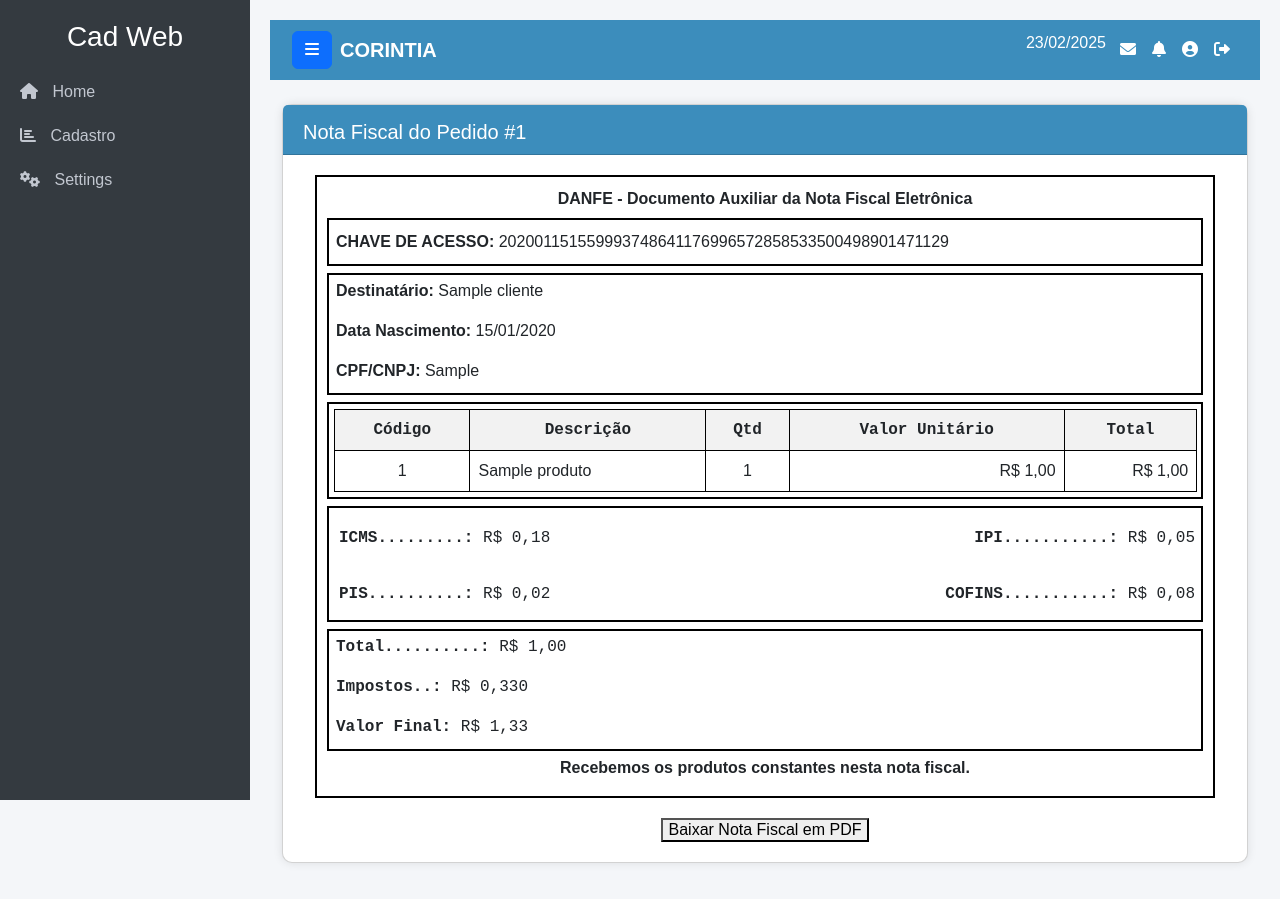
After one commit to Islno/CardWeb, a Django app: page /nota_fiscal/1/ in a window 1280 px wide. The commit adds this page. Run offline with Django 4.2, Linux system fonts and the light colour scheme; a user stored in the database is signed in; tables that the repository leaves empty hold one stand-in row (values such as "Sample post"); some libraries are stand-ins or nearby versions.

Commit message:
nota fiscal

```diff
--- a/home/urls.py
+++ b/home/urls.py
@@ -38,4 +38,6 @@ urlpatterns = [
     path('editar_item_pedido/<int:id>/', views.editar_item_pedido, name='editar_item_pedido'),
     path('form_pagamento/<int:id>/', views.form_pagamento, name='form_pagamento'),
     path('remover_pagamento/<int:id>/', views.remover_pagamento, name='remover_pagamento'),
+    path('editar_pagamento/<int:id>/', views.editar_pagamento, name='editar_pagamento'),
+    path('nota_fiscal/<int:pedido_id>/', views.nota_fiscal, name='nota_fiscal'),
 ]
--- a/home/views.py
+++ b/home/views.py
@@ -4,18 +4,22 @@ from .models import *
 from .forms import *
 from django.http import JsonResponse
 from django.apps import apps
+# from datetime import date
 from django.contrib.auth.decorators import login_required
-# from datetime import date
+from django.contrib.auth import logout
 import datetime
+
 @login_required
 def index(request):
     return render(request,'index.html')
+
 @login_required
 def categoria(request):
     contexto = {
         'lista': Categoria.objects.all().order_by('-id'),
     }
     return render(request, 'categoria/lista.html', contexto)
+
 @login_required
 def form_categoria(request):
     if (request.method == 'POST'):
@@ -65,6 +69,7 @@ def remover_categoria(request, id):
 
     return redirect('lista')
     # return render(request, 'categoria/lista.html')
+
 @login_required
 def detalhe_categoria(request, id):
     try:
@@ -76,12 +81,14 @@ def detalhe_categoria(request, id):
     return render(request, 'categoria/detalhes.html', {'categoria':categoria,})
 
 
+# Clientes Formulário
 @login_required
 def cliente(request):
     contexto={
         'listaCliente': Cliente.objects.all().order_by('-id')
     }
     return render(request,'cliente/lista.html', contexto)
+
 @login_required
 def form_cliente(request):
     if (request.method == 'POST'):
@@ -142,13 +149,14 @@ def detalhe_cliente(request, id):
     return render(request, 'cliente/detalhes.html', {'cliente':cliente,})
 
 
+# Produto Formulário
 @login_required
 def produto(request):
     contexto={
         'listaProduto': Produto.objects.all().order_by('-id')
     }
     return render(request,'produto/lista.html', contexto)
-@login_required
+
 def form_produto(request):
     if (request.method == 'POST'):
         form = ProdutoForm(request.POST)
@@ -185,6 +193,7 @@ def editar_produto(request, id):
         form = ProdutoForm(instance=produto)
 
     return render(request, 'produto/formulario.html', {'form':form,})
+
 @login_required
 def remover_produto(request, id):
     try:
@@ -196,6 +205,7 @@ def remover_produto(request, id):
         return redirect('listaProduto')
 
     return redirect('listaProduto')
+
 @login_required
 def detalhe_produto(request, id):
     try:
@@ -224,12 +234,15 @@ def ajustar_estoque(request, id):
     return render(request, 'produto/estoque.html', {'form': form,})
 
 
+# Teste
 @login_required
 def teste1(request):
     return render(request, 'testes/teste1.html')
+
 @login_required
 def teste2(request):
     return render(request, 'testes/teste2.html')
+
 @login_required
 def buscar_dados(request, app_modelo):
     termo = request.GET.get('q', '') # pega o termo digitado
@@ -247,6 +260,7 @@ def buscar_dados(request, app_modelo):
     resultados = modelo.objects.filter(nome__icontains=termo)
     dados = [{'id': obj.id, 'nome': obj.nome} for obj in resultados]
     return JsonResponse(dados, safe=False)
+
 @login_required
 def teste3(request):
     return render(request, 'testes/teste3.html')
@@ -305,9 +319,9 @@ def detalhes_pedido(request, id):
                 # Decrementando a quantidade do estoque
                 estoque_atual.qtde = estoque_atual.qtde - item_pedido.qtde
                 item_pedido.produto.estoque.qtde = estoque_atual
-                item_pedido.produto.estoque.save()   # Salvando a atualização do estoque
+                estoque_atual.save()
                 item_pedido.save()  # Salvando o item do pedido
-                print (f'atualizado: {estoque_atual.qtde}')
+                print (f'atualizado: {item_pedido.produto.estoque.qtde}')
 
                 messages.success(request, 'Produto adicionado com sucesso!')
                 itemPedido = ItemPedido(pedido=pedido)
@@ -368,7 +382,17 @@ def remover_item_pedido(request, id):
 @login_required
 def remover_pedido(request, id):
     try:
+        print(f"Tentando excluir o pedido com ID: {id}")
         pedido = Pedido.objects.get(pk=id)
+
+        itens_pedido = ItemPedido.objects.filter(pedido=pedido)
+
+        for item in itens_pedido:
+            estoque_item = Estoque.objects.get(produto=item.produto)
+            estoque_item.qtde += item.qtde  # Adiciona a quantidade de volta ao estoque
+            estoque_item.save()  # Salva a atualização no estoque
+
+        print(f"Pedido encontrado: {pedido}")
         pedido.delete()
         messages.success(request, 'Exclusão realizda com Sucesso.')
     except:
@@ -377,49 +401,56 @@ def remover_pedido(request, id):
 
     return redirect('listaPedido')
 
+
 @login_required
 def editar_item_pedido(request, id):
     try:
         item_pedido = ItemPedido.objects.get(pk=id)
     except ItemPedido.DoesNotExist:
-        # Caso o registro não seja encontrado, exibe a mensagem de erro
         messages.error(request, 'Registro não encontrado')
         return redirect('detalhes_pedido', id=id)
 
-    pedido = item_pedido.pedido  # Acessa o pedido diretamente do item
-    quantidade_anterior = item_pedido.qtde  # Armazena a quantidade anterior
+    pedido = item_pedido.pedido  # Obtém o pedido associado
+    produto_anterior = item_pedido.produto  # Guarda o produto antes da edição
+    quantidade_anterior = item_pedido.qtde  # Guarda a quantidade antes da edição
+
     if request.method == 'POST':
         form = ItemPedidoForm(request.POST, instance=item_pedido)
+
         if form.is_valid():
-            item_pedido = form.save(commit=False)  # prepara a instância do item_pedido sem persistir ainda
-            print(item_pedido.produto.id)
+            item_pedido = form.save(commit=False)  # Obtém a instância sem salvar ainda
+            novo_produto = item_pedido.produto  # Obtém o novo produto selecionado
+            nova_quantidade = item_pedido.qtde  # Nova quantidade do item
 
-            nova_quantidade_item = item_pedido.qtde
-            estoque_atual = item_pedido.produto.estoque.qtde
+            # Restaurar o estoque do produto anterior antes da atualização
+            produto_anterior_estoque = produto_anterior.estoque
+            produto_anterior_estoque.qtde += quantidade_anterior
+            produto_anterior_estoque.save()
 
-            if estoque_atual >= nova_quantidade_item:
-                estoque_atual = estoque_atual + quantidade_anterior
-                estoque_atual = estoque_atual - nova_quantidade_item
+            # Se for o mesmo produto, apenas atualizar a quantidade
+            if produto_anterior == novo_produto:
+                if produto_anterior_estoque.qtde >= nova_quantidade:
+                    produto_anterior_estoque.qtde -= nova_quantidade
+                    produto_anterior_estoque.save()
+                    item_pedido.save()
+                    messages.success(request, 'Item atualizado com sucesso!')
+                else:
+                    messages.error(request, 'Quantidade insuficiente no estoque!')
+                    return redirect('detalhes_pedido', id=pedido.id)
+            else:
+                # Caso o produto tenha sido alterado, atualizar o estoque do novo produto
+                novo_produto_estoque = novo_produto.estoque
 
-                item_pedido.produto.estoque.qtde = estoque_atual
+                if novo_produto_estoque.qtde >= nova_quantidade:
+                    novo_produto_estoque.qtde -= nova_quantidade
+                    novo_produto_estoque.save()
 
-                item_pedido.produto.estoque.save()
-                item_pedido.save()
-                messages.success(request, 'Operação realizada com Sucesso')
-
-            else:
-                messages.success(request, 'Quantidade em estoque insuficiente para o produto.')
-
-            # realizar aqui o tratamento do estoque
-            # Pegar a nova quantidade do item pedido
-            # Obtém o estoque atual do produto
-            # Verifica se há estoque suficiente para a nova quantidade
-            # Se não mostras msg Quantidade em estoque insuficiente para o produto.
-            # Se sim
-            # Pegar a quantidade anterior ao estoque
-            # Decrementa a nova quantidade do estoque
-            # Salva as alterações no estoque
-            # Salva o item do pedido após ajustar o estoque
+                    # Salvar o item do pedido atualizado
+                    item_pedido.save()
+                    messages.success(request, 'Produto alterado e estoque atualizado!')
+                else:
+                    messages.error(request, 'Estoque insuficiente para o novo produto!')
+                    return redirect('detalhes_pedido', id=pedido.id)
 
             return redirect('detalhes_pedido', id=pedido.id)
     else:
@@ -431,6 +462,7 @@ def editar_item_pedido(request, id):
         'item_pedido': item_pedido,
     }
     return render(request, 'pedido/detalhes.html', contexto)
+
 
 @login_required
 def form_pagamento(request,id):
@@ -464,6 +496,38 @@ def form_pagamento(request,id):
     return render(request, 'pedido/pagamento.html',contexto)
 
 @login_required
+def editar_pagamento(request, id):
+    try:
+        pagamento = Pagamento.objects.get(pk=id)
+        pedido = pagamento.pedido
+        quantidade_anterior_paga = pagamento.valor  # Armazena a quantidade anterior
+    except:
+        messages.error(request, 'Registro não encontrado')
+        return redirect('form_pagamento', id=pagamento.pedido.id)
+
+    if (request.method == 'POST'):
+        form = PagamentoForm(request.POST, instance=pagamento)
+        if form.is_valid():
+            pagamento_atual = pedido.total
+            print(f'soma: {pagamento_atual}')
+
+            pagamento_atual = pagamento_atual - pagamento.valor
+
+            print(f'Final: {pagamento_atual}')
+            form.save()
+            messages.success(request, "Pagamento atualizado com sucesso!")
+            return redirect('form_pagamento', id=pedido.id)
+            # return render(request, 'produto/lista.html', {'listaProduto':listaProduto,})
+        else:
+            messages.success(request, "Pagamento atualizado com sucesso!")
+
+    else:
+        form = PagamentoForm(instance=pagamento)
+
+    return render(request, 'pedido/pagamento.html', {'form':form, 'pedido':pedido})
+
+
+@login_required
 def remover_pagamento(request, id):
     try:
         pagamento = Pagamento.objects.get(pk=id)
@@ -475,3 +539,16 @@ def remover_pagamento(request, id):
         return redirect('form_pagamento', id=pagamento_id)
 
     return redirect('form_pagamento', id=pagamento_id)
+
+
+@login_required(login_url='login')
+def logout_view(request):
+    logout(request)
+    return redirect('login')
+
+
+@login_required
+def nota_fiscal(request, pedido_id):  # Nome do parâmetro deve bater com a URL
+    pedido = get_object_or_404(Pedido, id=pedido_id)  # Busca o pedido ou retorna 404
+    itens = pedido.itens.all()  # Pega todos os itens do pedido
+    return render(request, 'pedido/notaFiscal.html', {'pedido': pedido, 'itens': itens})
--- a/templates/base.html
+++ b/templates/base.html
@@ -30,7 +30,7 @@
         <nav class="navbar navbar-expand-lg navbar-dark">
             <div class="container-fluid">
                 <button class="btn btn-primary" id="toggle-sidebar"><i class="fas fa-bars"></i></button>
-                <a class="navbar-brand ms-2" href="#">CAD WEB</a>
+                <a class="navbar-brand ms-2" href="#">CORINTIA</a>
                 <div class="collapse navbar-collapse" id="navbarNav">
                     <ul class="navbar-nav ms-auto">
                         <li class="nav-item algin-middle text-white">
@@ -49,12 +49,7 @@
                             <a class="nav-link" href="#"><i class="fas fa-user-circle"></i></a>
                         </li>
                         <li class="nav-item">
-                            <form action="{% url 'logout' %}" method="post" style="display: inline;">
-                                {% csrf_token %}
-                                <button type="submit" class="nav-link btn btn-link" style="border: none; background: none; cursor: pointer;">
-                                    <i class="fas fa-sign-out-alt"></i> Sair
-                                </button>
-                            </form>
+                            <a class="nav-link" href="{% url 'logout' %}"><i class="fa-solid fa-right-from-bracket"></i></a>
                         </li>
                     </ul>
                 </div>
--- /dev/null
+++ b/templates/pedido/notaFiscal.html
@@ -0,0 +1,196 @@
+{% extends 'base.html' %}
+
+{% block titulo_conteudo %} Nota Fiscal do Pedido #{{pedido.id}} {% endblock titulo_conteudo %}
+
+{% block conteudo %}
+
+<!DOCTYPE html>
+<html lang="pt-BR">
+<head>
+    <meta charset="UTF-8">
+    <meta name="viewport" content="width=device-width, initial-scale=1.0">
+    <title>Nota Fiscal -- numero</title>
+    <style>
+        table {
+            width: 80%;
+            border-collapse: collapse;
+            margin-bottom: 20px;
+        }
+        th, td {
+            border: 1px solid #000;
+            padding: 8px;
+            text-align: left;
+        }
+        th {
+            background-color: #f2f2f2;
+        }
+        .total {
+            font-weight: bold;
+        }
+        .bordered {
+            border: 2px solid #000;
+            padding: 10px;
+            margin-bottom: 20px;
+        }
+        .title_nf {
+            flex-direction: column;
+            text-align: center;
+        }
+        .bordered-border{
+            border: 2px solid black;
+            margin-top: 7px;
+
+        }
+        .info-key{
+            padding-top:10px;
+            padding-right:2px;
+            padding-left:7px;
+            padding-bottom:10px;
+        }
+        .info-destinario{
+            padding-right:2px;
+            padding-left:7px;
+
+            margin-top: 4px;
+            margin-bottom: -6px;
+        }
+        .info-table{
+            width: 99%;
+            margin: 5px;
+            justify-content: center;
+            border: 7px solid solid;
+
+        }
+        .info-table th{
+            border: 1px solid black
+        }
+        .bordered-info{
+            margin-top: 7px;
+            flex-direction: row;
+
+        }
+        .info-table-imposto{
+            border: none;
+            width: 100%;
+            margin-top:10px;
+            margin-bottom:-10px;
+            margin-left:2px;
+
+        }
+        .info-table-imposto td,th{
+            border: none;
+            font-family: 'Courier New', Courier, monospace;
+        }
+        .info-final{
+            text-align: center;
+            margin-top: 5px;
+            margin-bottom: -10px;
+        }
+        .button-pdf{
+            display: flex;
+            justify-content: center;
+        }
+
+
+    </style>
+</head>
+<body>
+    <div class="container">
+
+        <div class="bordered">
+            <div class="title_nf"><strong>DANFE - Documento Auxiliar da Nota Fiscal Eletrônica</strong></div>
+
+            <div class="bordered-border">
+                <div class="info-key"><strong>CHAVE DE ACESSO: </strong>{{pedido.chave_acesso}}</div>
+            </div>
+
+            <div class="bordered-border">
+                <div class="info-destinario">
+                    <p><strong>Destinatário:</strong> {{ pedido.cliente.nome }}</p>
+                    <p><strong>Data Nascimento:</strong> {{ pedido.cliente.datanascimento}}</p>
+                    <p><strong>CPF/CNPJ:</strong> {{pedido.cliente.cpf}} </p>
+                </div>
+            </div>
+
+            <div class="bordered-border">
+                <table class="info-table">
+                    <thead>
+                        <tr>
+                            <th style="text-align: center; vertical-align: middle;">Código</th>
+                            <th style="text-align: center; vertical-align: middle;">Descrição</th>
+                            <th style="text-align: center; vertical-align: middle;">Qtd</th>
+                            <th style="text-align: center; vertical-align: middle;">Valor Unitário</th>
+                            <th style="text-align: center; vertical-align: middle;">Total</th>
+                        </tr>
+                    </thead>
+                    <tbody>
+                        {% for item in itens %}
+                        <tr>
+                            <td style="text-align: center; vertical-align: middle;">{{ item.produto.id }}</td>
+                            <td>{{ item.produto.nome }}</td>
+                            <td style="text-align: center; vertical-align: middle;">{{ item.qtde }}</td>
+                            <td style="text-align: right; vertical-align: middle;">R$ {{ item.produto.preco }}</td>
+                            <td style="text-align: right; vertical-align: middle;">R$ {{ item.calculoTotal }}</td>
+                        </tr>
+                        {% endfor %}
+                    </tbody>
+                </table>
+            </div>
+
+            <div class="bordered-border">
+                <table class="info-table-imposto">
+                    <tbody>
+                        <tr>
+                            <td><p><strong>ICMS.........:</strong> R$ {{pedido.calculoICMS}}</p></td>
+                            <td style="text-align: right;"><p><strong>IPI...........:</strong> R$ {{pedido.calculoIPI}}</p></td>
+                        </tr>
+
+                        <tr>
+                            <td><p><strong>PIS..........:</strong> R$ {{pedido.calculoPIS}}</p></td>
+                            <td style="text-align: right;"><p><strong>COFINS...........:</strong> R$ {{pedido.calculoCONFINS}}</p></td>
+                        </tr>
+                    </tbody>
+                </table>
+            </div>
+
+            <div class="bordered-border">
+                <div class="info-destinario">
+                    <p style="font-family: 'Courier New', Courier, monospace;"><strong>Total..........:</strong> R$ {{pedido.total}}</p>
+                    <p style="font-family: 'Courier New', Courier, monospace;"><strong>Impostos..:</strong> R$ {{pedido.total_impostos}}</p>
+                    <p style="font-family: 'Courier New', Courier, monospace;"><strong>Valor Final:</strong> R$ {{pedido.valor_final}}</p>
+                </div>
+            </div>
+
+            <div class="info-final"><p><strong>Recebemos os produtos constantes nesta nota fiscal.</strong></p></div>
+        </div>
+    </div>
+
+        <div class="button-pdf">
+            <button onclick="gerarPDF()">Baixar Nota Fiscal em PDF</button>
+        </div>
+
+
+    <script src="https://cdnjs.cloudflare.com/ajax/libs/html2canvas/1.4.1/html2canvas.min.js"></script>
+    <script src="https://cdnjs.cloudflare.com/ajax/libs/jspdf/2.5.1/jspdf.umd.min.js"></script>
+
+    <script>
+        function gerarPDF() {
+            const { jsPDF } = window.jspdf;
+
+            html2canvas(document.querySelector('.container')).then(canvas => {
+                const imgData = canvas.toDataURL('image/png');
+                const doc = new jsPDF('p', 'mm', 'a4');
+
+                doc.addImage(imgData, 'PNG', 10, 10, 190, 0);
+                doc.save('NotaFiscal.pdf');
+            });
+        }
+    </script>
+
+
+
+</body>
+</html>
+
+
+{% endblock conteudo %}
```
Also changed, not shown: home/models.py (+65 -5 lines), templates/pedido/detalhes.html (+35 -2 lines), templates/pedido/lista.html (+3 -5 lines), home/migrations/0005_alter_itempedido_pedido_alter_pedido_produtos.py (added).
